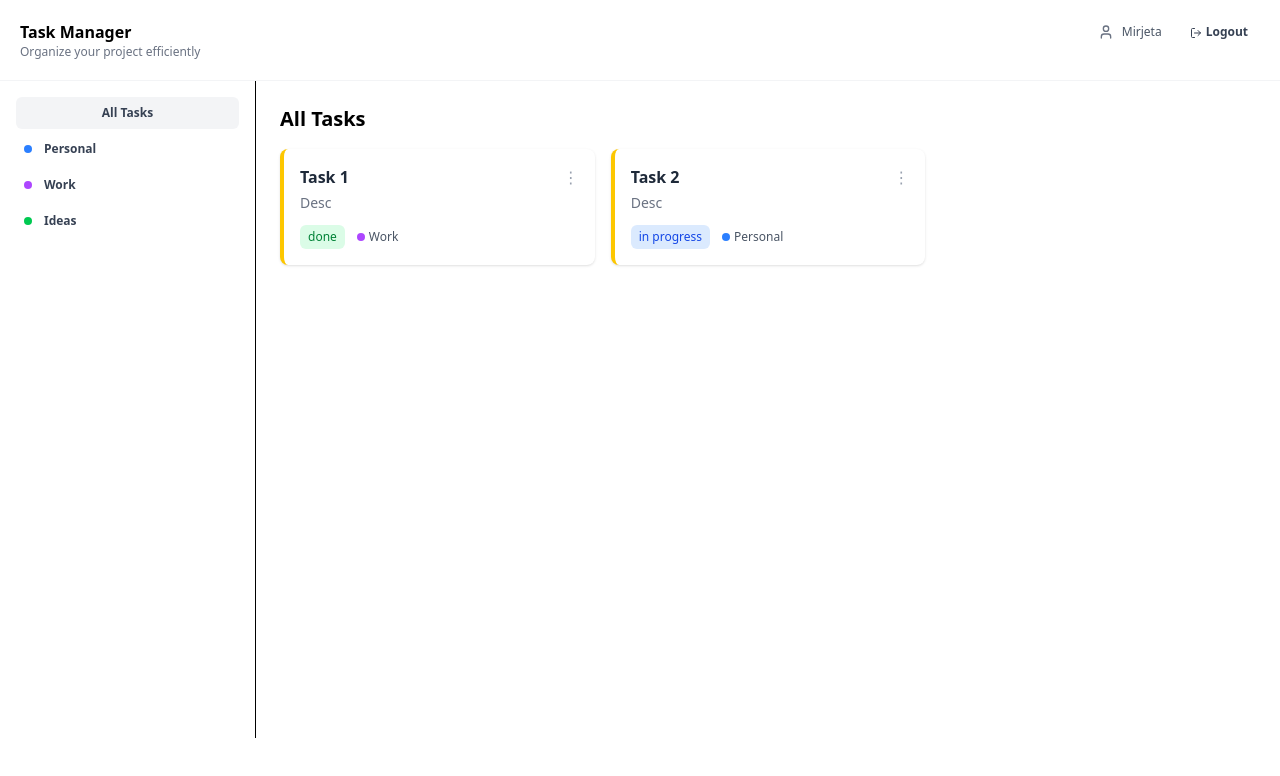
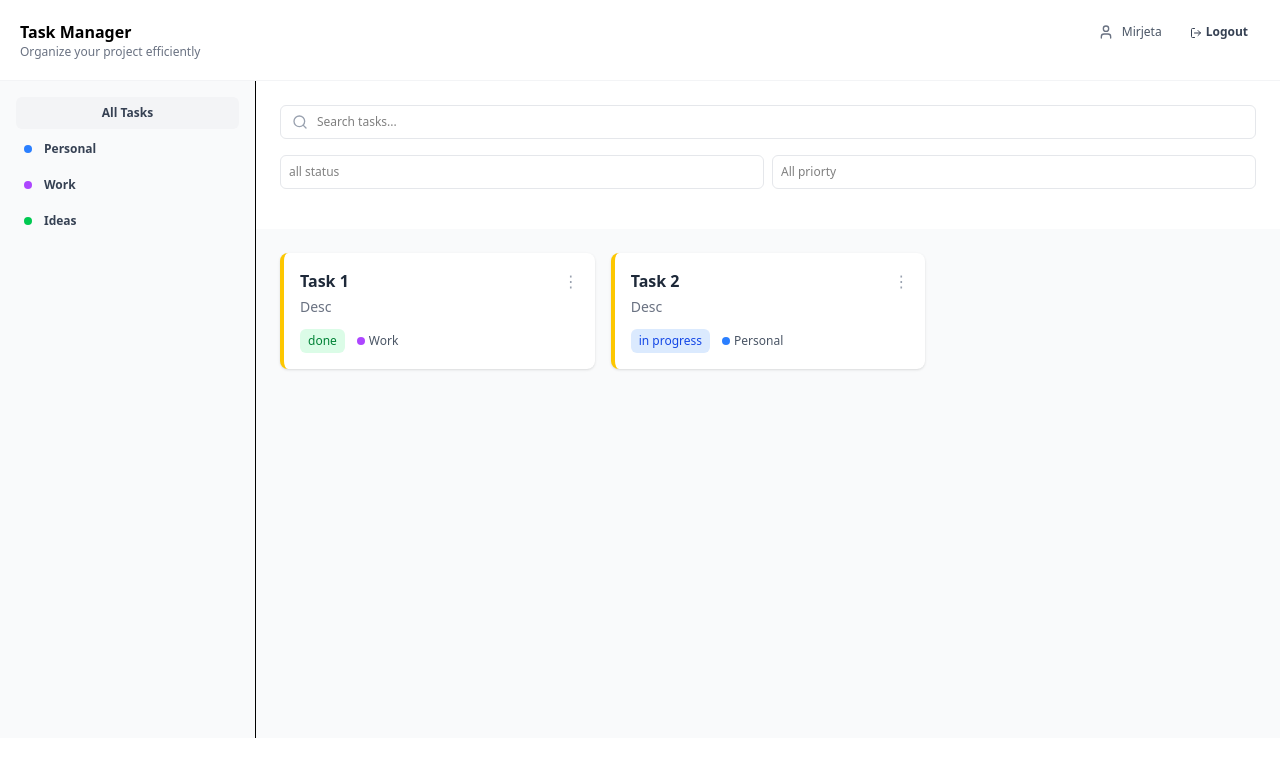
Before and after one commit to mirjetamustafa/projekti-final, a React app in the folder taskManager/: page / in a window 1280 px wide. Shown: the top 776 px of the page. Built offline with nearby package versions, Linux system fonts and the light colour scheme; the HTML template or start-up script is replaced by a standard one.

Commit message:
update input, sidebar components and home

```diff
--- a/taskManager/src/components/Sidebar/Sidebar.tsx
+++ b/taskManager/src/components/Sidebar/Sidebar.tsx
@@ -15,9 +15,7 @@ const Sidebar = ({ selectedCategory, onSelectedCategory }: SidebarProps) => {
       <Button
         onClick={() => onSelectedCategory(null)}
         variant={selectedCategory === null ? 'active' : 'default'}
-        className={`bg-gray-50 p-2 ${
-          selectedCategory === null ? 'bg-gray-100' : ''
-        }`}
+        className={`p-2 ${selectedCategory === null ? 'bg-gray-100' : ''}`}
       >
         All Tasks
       </Button>
--- a/taskManager/src/components/shared/Input/Input.tsx
+++ b/taskManager/src/components/shared/Input/Input.tsx
@@ -5,6 +5,8 @@ type InputProps = {
   value?: string
   onChange: (e: React.ChangeEvent<HTMLInputElement>) => void
   error?: string
+  icon?: React.ReactNode
+  isSearch?: boolean
 }
 
 const Input = ({
@@ -14,6 +16,8 @@ const Input = ({
   value,
   onChange,
   error,
+  icon,
+  isSearch = false,
 }: InputProps) => {
   return (
     <div className="mb-4">
@@ -22,17 +26,26 @@ const Input = ({
           {label}
         </label>
       )}
+      <div className="relative">
+        {icon && (
+          <span className="absolute left-3 top-1/2 -translate-y-1/2 text-gray-400">
+            {' '}
+            {icon}{' '}
+          </span>
+        )}
 
         <input
-        type={type}
+          type={isSearch ? 'search' : type}
           placeholder={placeholder}
           value={value}
           onChange={onChange}
           className={`w-full p-2 text-xs  border rounded-md outline-none
-          focus:ring-1 focus:ring-blue-500 ${
-            error ? 'border-red-500' : 'border-gray-200'
-          }`}
+          focus:ring-1 focus:ring-blue-500
+          ${icon ? 'pl-9' : ''}
+          ${error ? 'border-red-500' : 'border-gray-200'}`}
         />
+      </div>
+
       {error && <p className="mt-1 text-sm text-red-500">{error}</p>}
     </div>
   )
--- a/taskManager/src/pages/Home/Home.tsx
+++ b/taskManager/src/pages/Home/Home.tsx
@@ -3,6 +3,9 @@ import Header from '../../components/Header/Header'
 import Sidebar from '../../components/Sidebar/Sidebar'
 import type { Category, Task } from '../../components/types/task'
 import Cards from '../../components/shared/Cards/Cards'
+import Input from '../../components/shared/Input/Input'
+import SearchIcon from '../../assets/searchIcon.svg?react'
+import Select from '../../components/shared/Select/Select'
 
 const tasks: Task[] = [
   {
@@ -34,18 +37,28 @@ const Home = () => {
   return (
     <div>
       <Header />
-      <div className="flex h-[657px]">
+      <div className="flex h-[657px] bg-gray-50">
         <Sidebar
           selectedCategory={selectedCategory}
           onSelectedCategory={setSelectedCategory}
         />
 
-        <main className="flex-1 p-6">
-          <h1 className="text-xl font-semibold mb-4">
-            {selectedCategory ?? 'All Tasks'}
-          </h1>
+        <main className="flex-1">
+          <div className="bg-white p-6">
+            <Input
+              placeholder="Search tasks..."
+              isSearch
+              onChange={() => {}}
+              icon={<SearchIcon className="w-4 h-4 text-gray-400" />}
+            />
 
-          <div className="grid grid-cols-3 gap-4">
+            <div className="grid grid-cols-2 gap-2">
+              <Input placeholder="all status" />
+              <Input placeholder="All priorty" />
+            </div>
+          </div>
+
+          <div className="grid grid-cols-3 gap-4 p-6">
             {filteredTasks.map((task) => (
               <div key={task.id}>
                 <Cards
```
Also changed, not shown: taskManager/src/assets/searchIcon.svg (added). Lines whose indentation alone changed are shown as unchanged.
